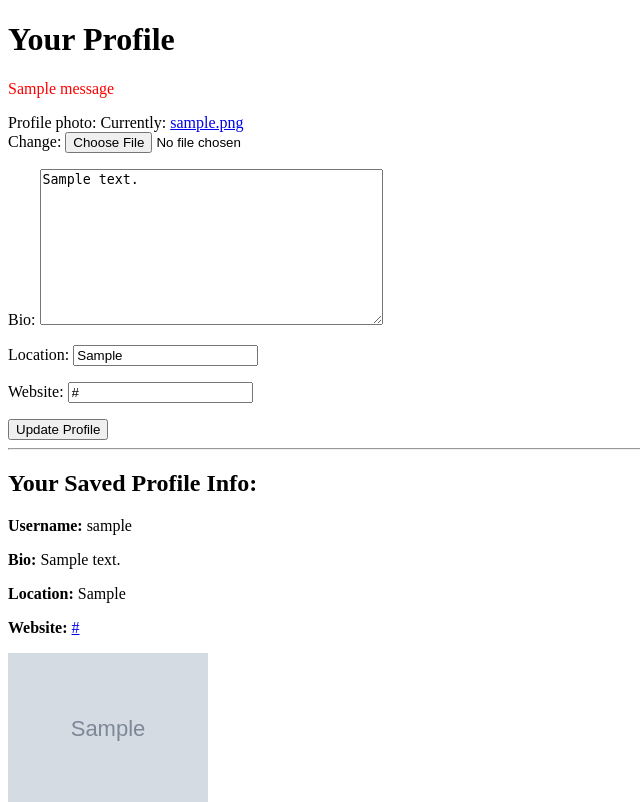
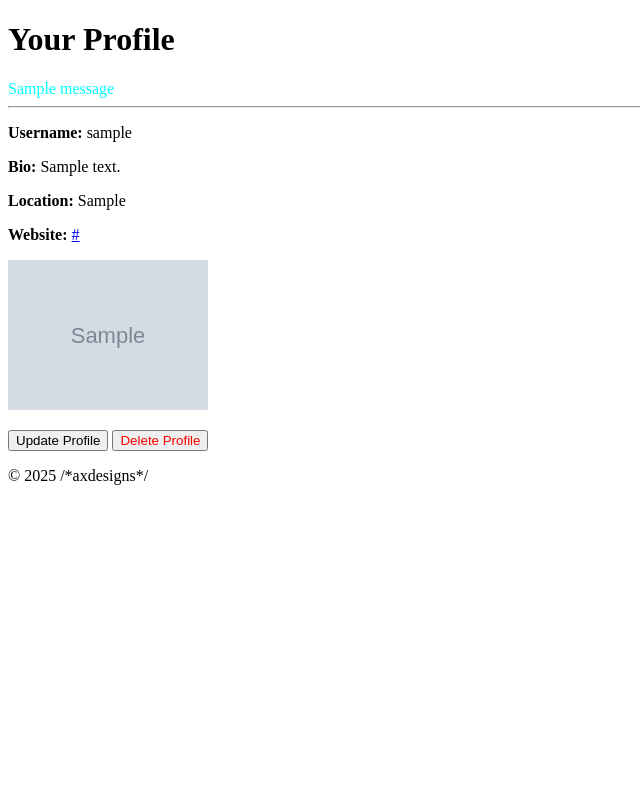
Before and after one commit to AxdeKlerk/Praise-The-Loud, a Django app: page /profile/ in a window 1280 px wide. Shown: the part 26-828 px from the top of the page, without its empty margins (0-640 px from the left). After the commit the page ends 511 px from the top, so only its background shows below. Run offline with Django 4.2, Linux system fonts and the light colour scheme; a user stored in the database is signed in; tables that the repository leaves empty hold one stand-in row (values such as "Sample post"); grey boxes marked "Sample" are stand-in pictures; one stand-in notice (Sample message) is shown.

Commit message:
Create sperate views for create profile and update profile so only one page is visible at a time

```diff
--- a/gig_reviews/templates/gig_reviews/profile.html
+++ b/gig_reviews/templates/gig_reviews/profile.html
@@ -5,43 +5,40 @@
 
 {% if messages %}
   {% for message in messages %}
-      <div style="color: red;">
-        {{ message }}
-      </div>
+    <div style="color: cyan;">{{ message }}</div>
   {% endfor %}
 {% endif %}
 
+{% if editing %}
+  <!-- Show form when editing or creating -->
   <form method="post" enctype="multipart/form-data">
     {% csrf_token %}
     {{ form.as_p }}
-
-    {% if profile_exists %}
-      <button type="submit">Update Profile</button>
-    {% else %}
-      <button type="submit">Create Profile</button>
-    {% endif %}
+    <button type="submit">{% if profile_exists %}Update{% else %}Create{% endif %} Profile</button>
   </form>
-
-  {% if profile_exists %}
+{% elif profile_exists %}
+  <!-- Show profile details when NOT editing -->
   <hr>
-    <h2>Your Saved Profile Info:</h2>
   <p><strong>Username:</strong> {{ profile.user.username }}</p>
   <p><strong>Bio:</strong> {{ profile.bio }}</p>
   <p><strong>Location:</strong> {{ profile.location }}</p>
   <p><strong>Website:</strong> <a href="{{ profile.website }}">{{ profile.website }}</a></p>
 
   {% if profile.profile_photo %}
-      <img src="{{ profile.profile_photo.url }}" alt="Your Profile Photo" width="200">
-
+    <p><img src="{{ profile.profile_photo.url }}" alt="Profile Photo" width="200"></p>
   {% else %}
-      <p>No photo uploaded.</p>
+    <p>No profile photo uploaded.</p>
   {% endif %}
 
-    <form method="post" action="{% url 'delete_profile' %}">
+  <!-- Buttons -->
+  <a href="?edit=true"><button type="button">Update Profile</button></a>
+
+  <form method="post" action="{% url 'delete_profile' %}" style="display:inline;">
     {% csrf_token %}
     <button type="submit" style="color: red;">Delete Profile</button>
   </form>
-
+{% else %}
+  <p>You have no profile yet. <a href="?edit=true">Create one now</a>.</p>
 {% endif %}
 
 {% endblock %}
--- a/gig_reviews/views.py
+++ b/gig_reviews/views.py
@@ -44,23 +44,25 @@ def profile(request):
         profile = Profile(user=request.user)
         profile_exists = False
 
+    editing = request.GET.get('edit') == 'true' or not profile_exists
+
     if request.method == 'POST':
         form = ProfileForm(request.POST, request.FILES, instance=profile)
         if form.is_valid():
             profile = form.save(commit=False)
             profile.user = request.user
             profile.save()
-            messages.success(request, 'Your profile has been updated successfully!')
-            return redirect('profile')
+            messages.success(request, 'Profile updated successfully.')
+            return redirect('profile')  # redirect to view mode
     else:
-        form = ProfileForm(instance=profile if profile_exists else None)
+        form = ProfileForm(instance=profile)
 
     context = {
         'form': form,
-        'profile': profile if profile_exists else None,
+        'profile': profile,
         'profile_exists': profile_exists,
+        'editing': editing,
     }
-
     return render(request, 'gig_reviews/profile.html', context)
 
 def signup(request):
```
Also changed, not shown: profile_photos/1727263851255_6tS7BrZ.jpeg (added), profile_photos/1727263851255_I7NEoZu.jpeg (added). Lines whose indentation alone changed are shown as unchanged.
